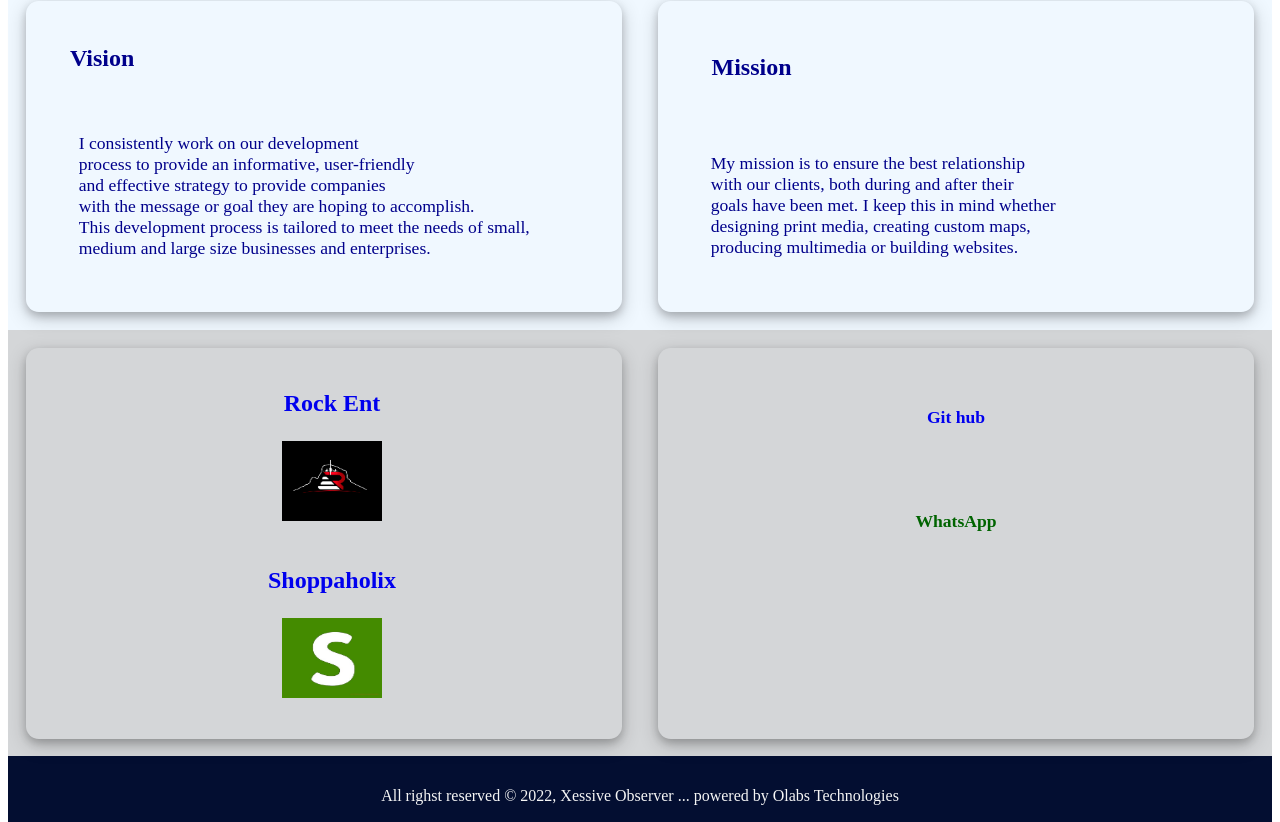
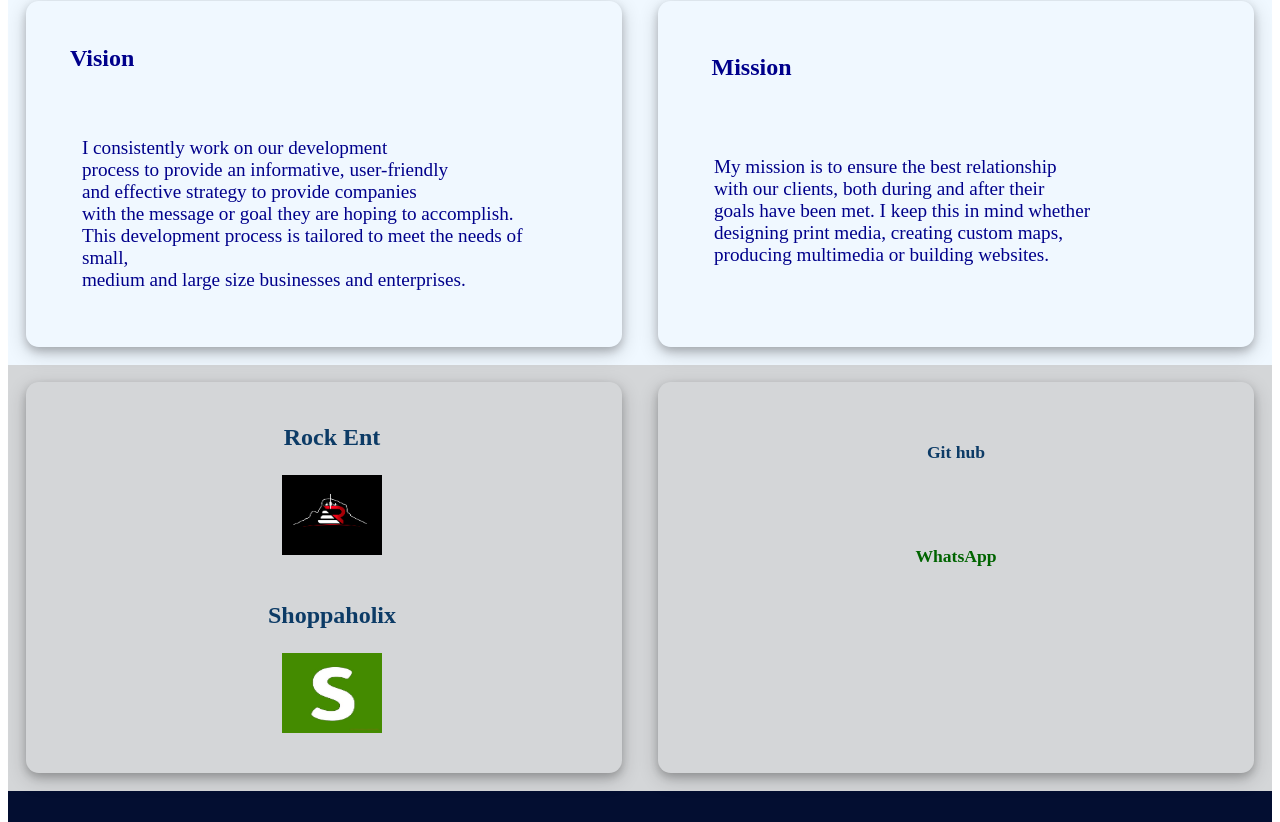
Before and after one commit to XessiveObserver/portfolio, a Next.js app: page /About in a window 1280 px wide. Shown: the part 620-1442 px from the top of the page. Built offline with nearby package versions, Linux system fonts and the light colour scheme.

Commit message:
styled links.

```diff
--- a/components/About/Agenda.js
+++ b/components/About/Agenda.js
@@ -51,7 +51,7 @@ const VisionStatement = styled.div`
 
         margin: 2em;
         @media (min-width: 1024px) {
-            font-size: 1.1rem;
+            font-size: 1.2rem;
   }
     }
 `;
@@ -91,7 +91,7 @@ const MissionStatement = styled.div`
     p {
         margin: 2em;
         @media (min-width: 1024px) {
-    font-size: 1.1rem;
+    font-size: 1.2rem;
 
     }
 }
--- a/components/About/ProjectSocial.js
+++ b/components/About/ProjectSocial.js
@@ -44,6 +44,11 @@ const Media = styled.div`
     margin: 1em;
     a{
         text-decoration: none;
+        color: #0c3b66;
+    }
+
+    a:hover {
+        color: #051d49;
     }
     @media (min-width: 1024px) {
             font-size: 1.5rem;
@@ -51,10 +56,10 @@ const Media = styled.div`
 `;
 const MediaName = styled.div`
     font-weight: bolder;
-    font-size: 1.5em;
     color: darkgreen;
     text-align: center;
     margin: 1em;
+    display: inline-flex;
     @media (min-width: 1024px) {
             font-size: 1.1rem;
   }
@@ -95,6 +100,11 @@ const ProjectName = styled.h2`
     margin: 1em;
     a {
         text-decoration: none;
+        color: #0c3b66;
+        display: inline-flex;
+    }
+    a:hover{
+        color: #062030;
     }
     @media (min-width: 1024px) {
             font-size: 1.5rem;
--- a/styles/Global.js
+++ b/styles/Global.js
@@ -3,7 +3,7 @@
 
 
 import { createGlobalStyle } from "styled-components";
-import px2vw from "./utils";
+import utils from "./utils";
 
 export const Global = createGlobalStyle`
   * {
@@ -17,14 +17,14 @@ export const Global = createGlobalStyle`
 
 
   :root {
-      font-size: ${px2vw(24)};
+      font-size: ${utils(24)};
 
       @media (min-width: 768px) {
-        font-size: ${px2vw(18)};
+        font-size: ${utils(18)};
       }
 
       @media (min-width: 1024px) {
-        font-size: ${px2vw(16)};
+        font-size: ${utils(16)};
       }
     }
 `;
```
